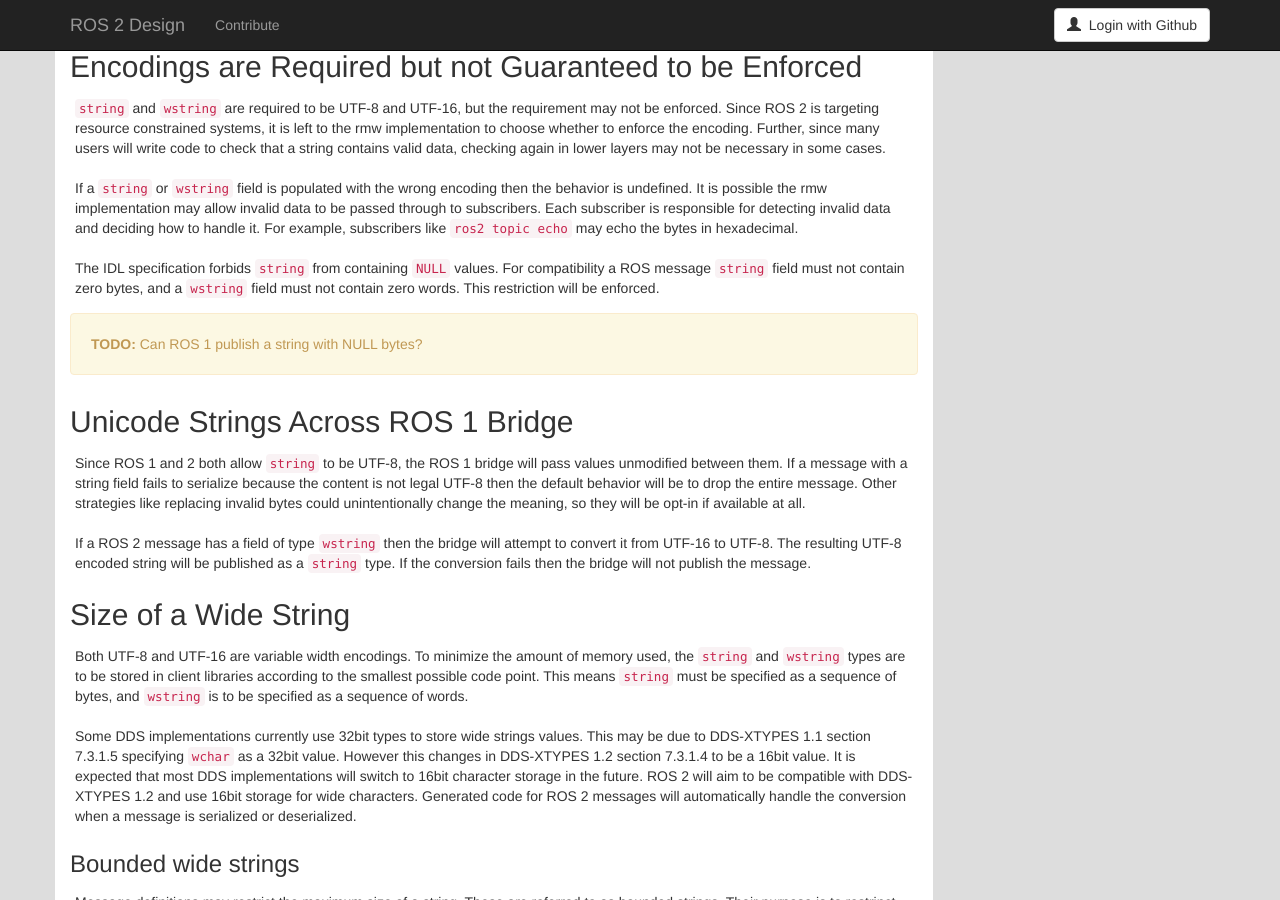
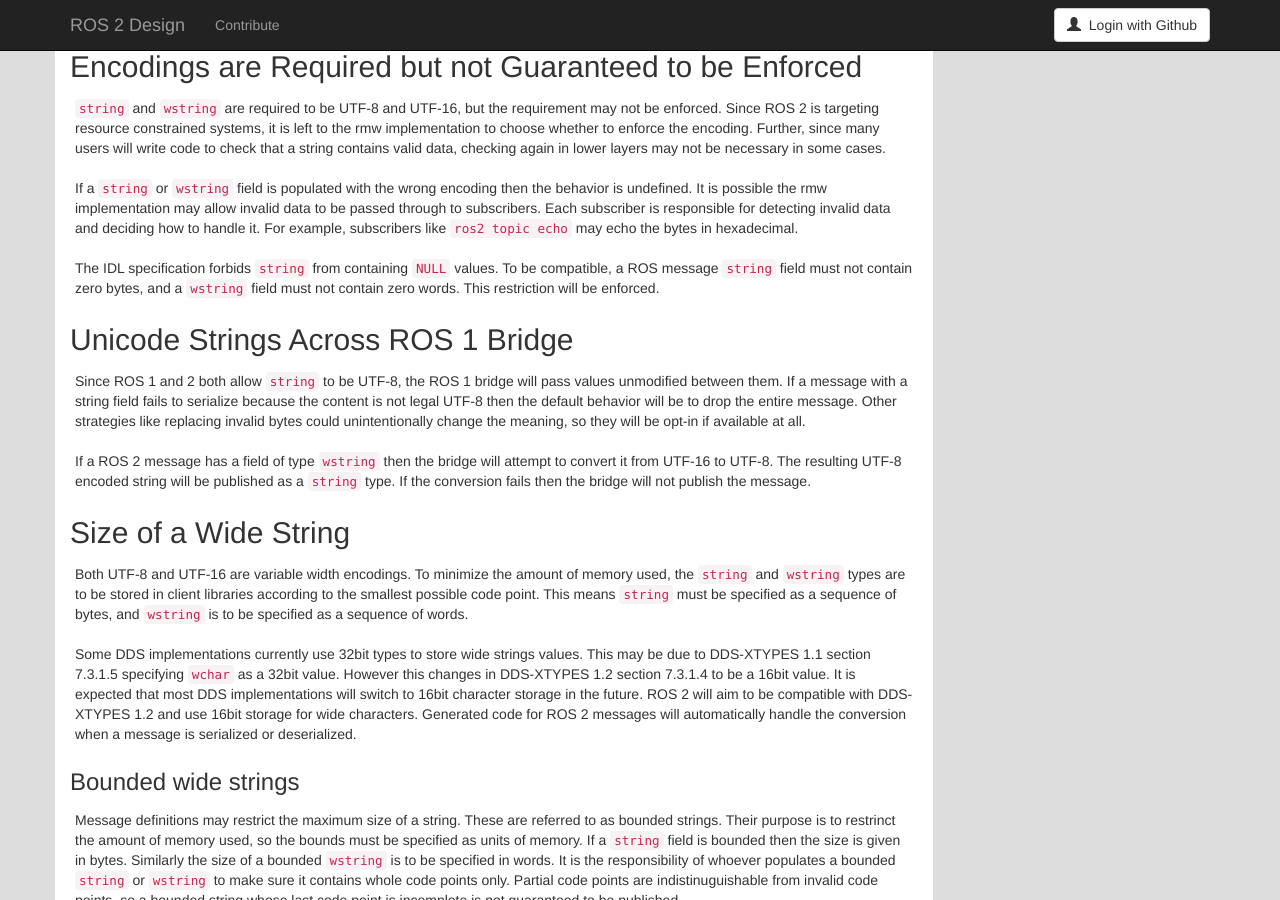
Before and after one commit to ros2/design, a Jekyll site: the page built from articles/WideStrings.md, in a window 1280 px wide and 900 px high, scrolled down 795 px. Built offline with Jekyll 4.4.1, drawn with Linux system fonts in a browser that asks for light colours; nearby versions of some CDN libraries.

Commit message:
comma and remove todo

```diff
--- a/articles/WideStrings.md
+++ b/articles/WideStrings.md
@@ -59,12 +59,8 @@ Each subscriber is responsible for detecting invalid data and deciding how to ha
 For example, subscribers like `ros2 topic echo` may echo the bytes in hexadecimal.
 
 The IDL specification forbids `string` from containing `NULL` values.
-For compatibility a ROS message `string` field must not contain zero bytes, and a `wstring` field must not contain zero words.
+To be compatible, a ROS message `string` field must not contain zero bytes, and a `wstring` field must not contain zero words.
 This restriction will be enforced.
-
-<div class="alert alert-warning" markdown="1">
-  <b>TODO:</b> Can ROS 1 publish a string with NULL bytes?
-</div>
 
 ## Unicode Strings Across ROS 1 Bridge
 Since ROS 1 and 2 both allow `string` to be UTF-8, the ROS 1 bridge will pass values unmodified between them.
```
